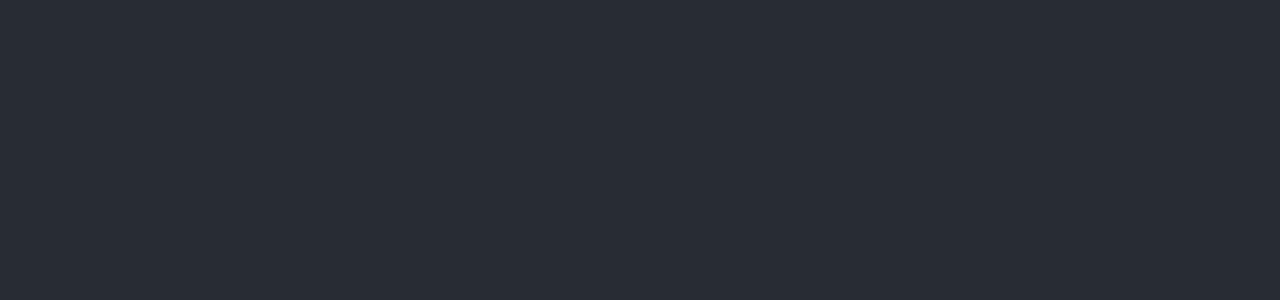
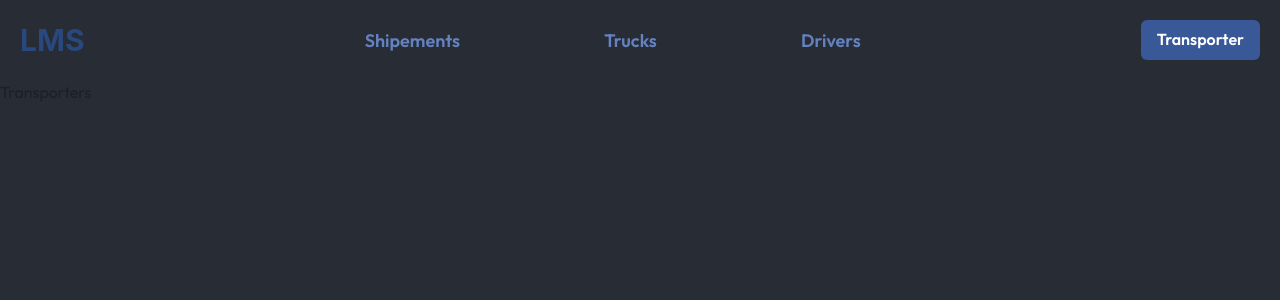
Before and after one commit to logitechxx/Hackathon-TMS, a React (Create React App) app: page /transporter in a window 1280 px wide. Before the commit this address had no page. Shown: the top 300 px of the page. Built offline with nearby package versions, Linux system fonts and the light colour scheme.

Commit message:
feat(layout): Create shipper layout

```diff
--- /dev/null
+++ b/src/pages/shipper/index.jsx
@@ -0,0 +1,12 @@
+import {Box, Button, Link, Text} from '@chakra-ui/react';
+import React from 'react';
+
+function Shipper() {
+    return (
+        <div>
+            Testing
+        </div>
+    );
+}
+
+export default Shipper;
--- a/src/route/index.js
+++ b/src/route/index.js
@@ -2,17 +2,25 @@ import React from 'react';
 
 const Transporters = React.lazy(() => import('../pages/Transporters'));
 const Login = React.lazy(() => import('../pages/login/'));
+const Shipper = React.lazy(() => import('../pages/shipper'));
 
 export const routes = [
   {
     path: '/',
-    element: <Login />
+    element: <Shipper />
   }
 ];
 
 export const transporters=[
   {
-    path:'/',
+    path:'/transporter',
     element : <Transporters />
   }
 ]
+
+export const shipper=[
+  {
+    path:'/shipper',
+    element : <Shipper />
+  }
+]
```
